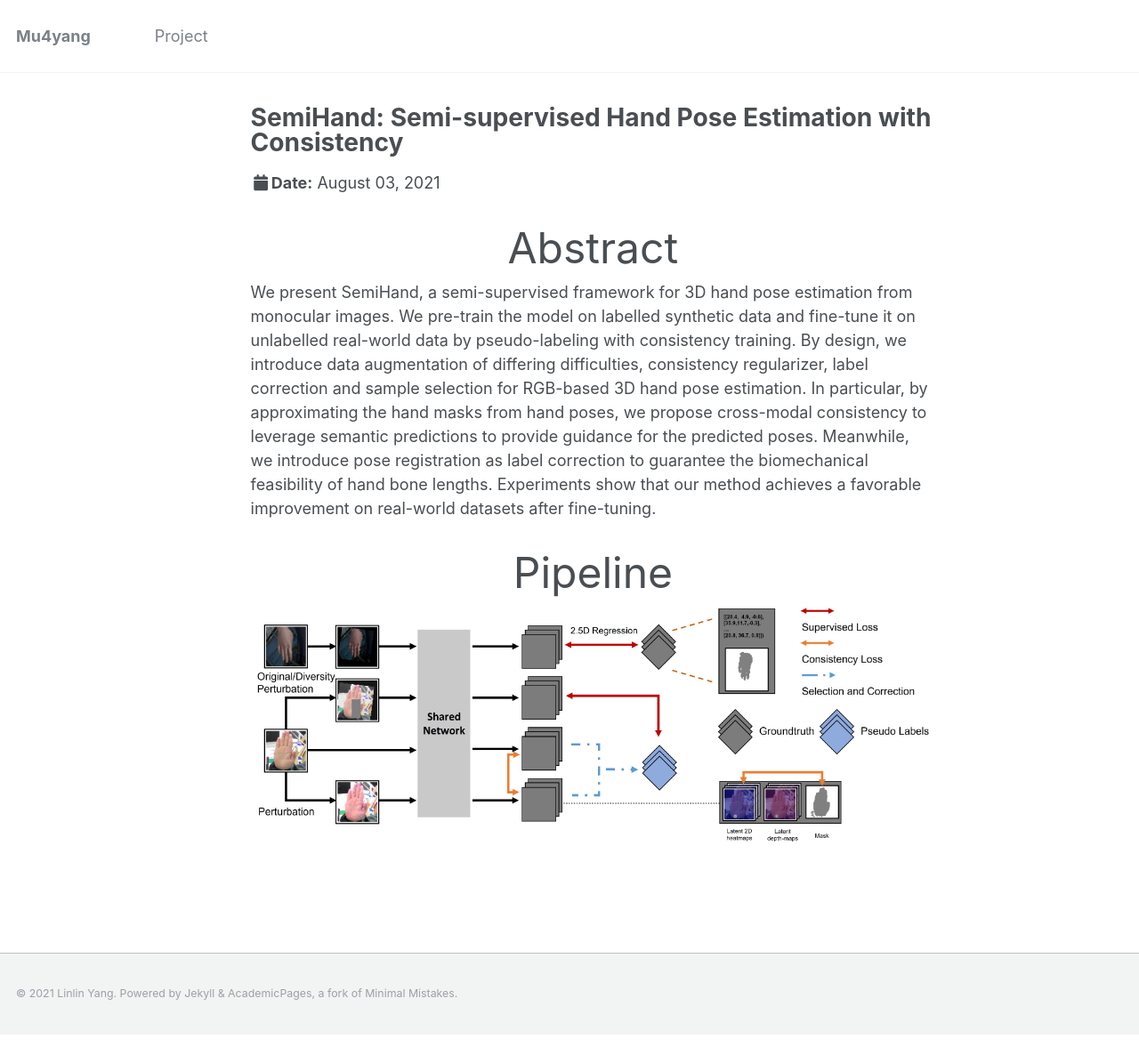
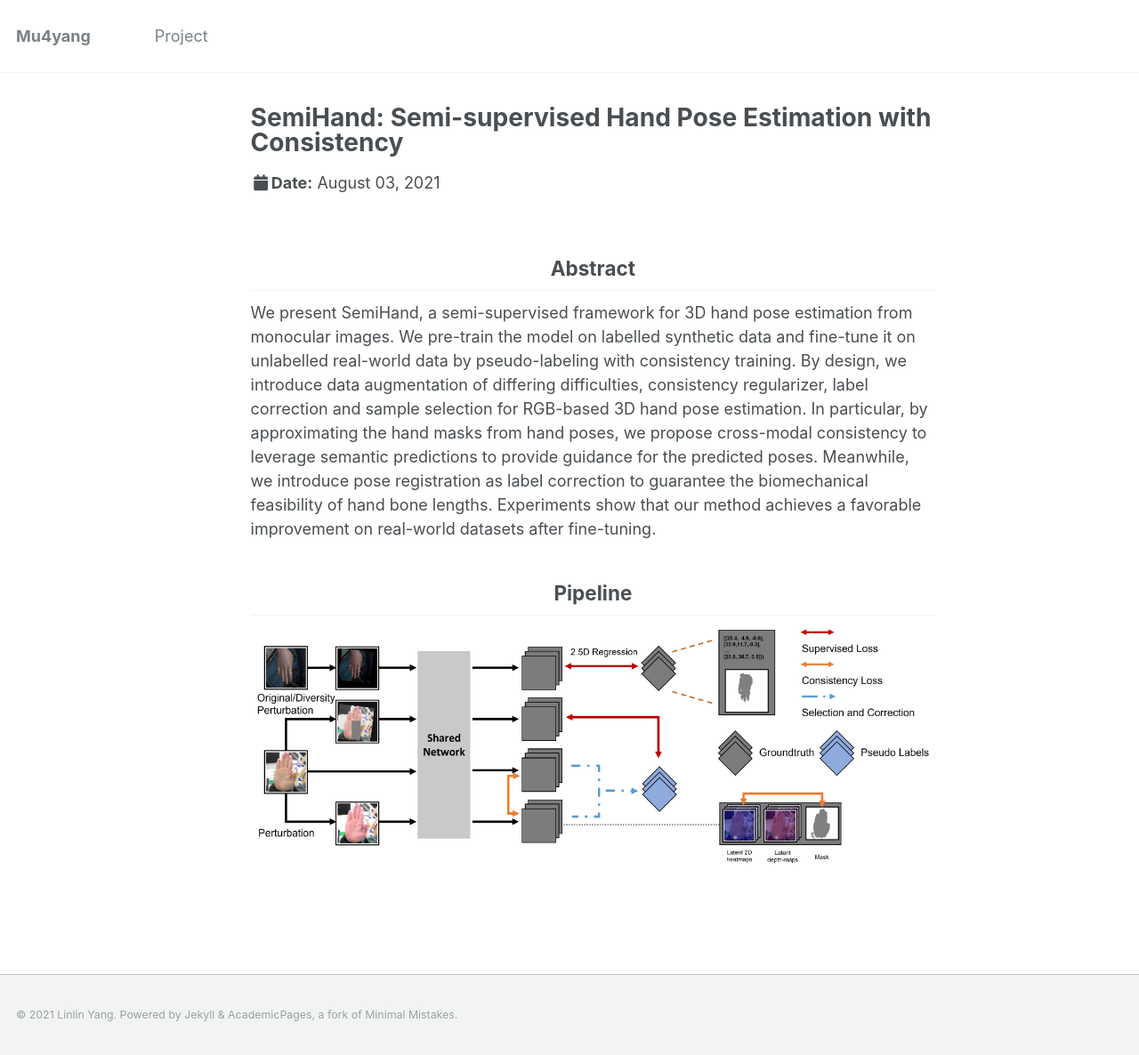
Before and after one commit to bestonebyone/mu4yang, a Jekyll site: the page built from _project/SemiHand.md, in a window 1280 px wide. Shown: the whole page at 89% size. Built offline with Jekyll 4.4.1, drawn with Linux system fonts in a browser that asks for light colours; before the commit the page ends 1163 px from its top, so only the background shows below that.

Commit message:
Update SemiHand.md

```diff
--- a/_project/SemiHand.md
+++ b/_project/SemiHand.md
@@ -6,7 +6,8 @@ permalink: /project/SemiHand
 ---
 
 
-<div align='center' ><font size='50'>Abstract</font></div>
+
+<div align='center' ><h2>Abstract</h2></div>
 
 We present SemiHand, a semi-supervised framework for 3D hand pose
 estimation from monocular images. We pre-train the model on labelled synthetic data and fine-tune it on unlabelled real-world data by pseudo-labeling with consistency training.
@@ -15,6 +16,6 @@ In particular, by approximating the hand masks from hand poses, we propose cross
 
 
 
-<div align='center' ><font size='50'>Pipeline</font></div>
+<div align='center' ><h2>Pipeline</h2></div>
 
 ![avatar](https://www.mu4yang.com/files/project/semihand/pipeline.jpg)
```
